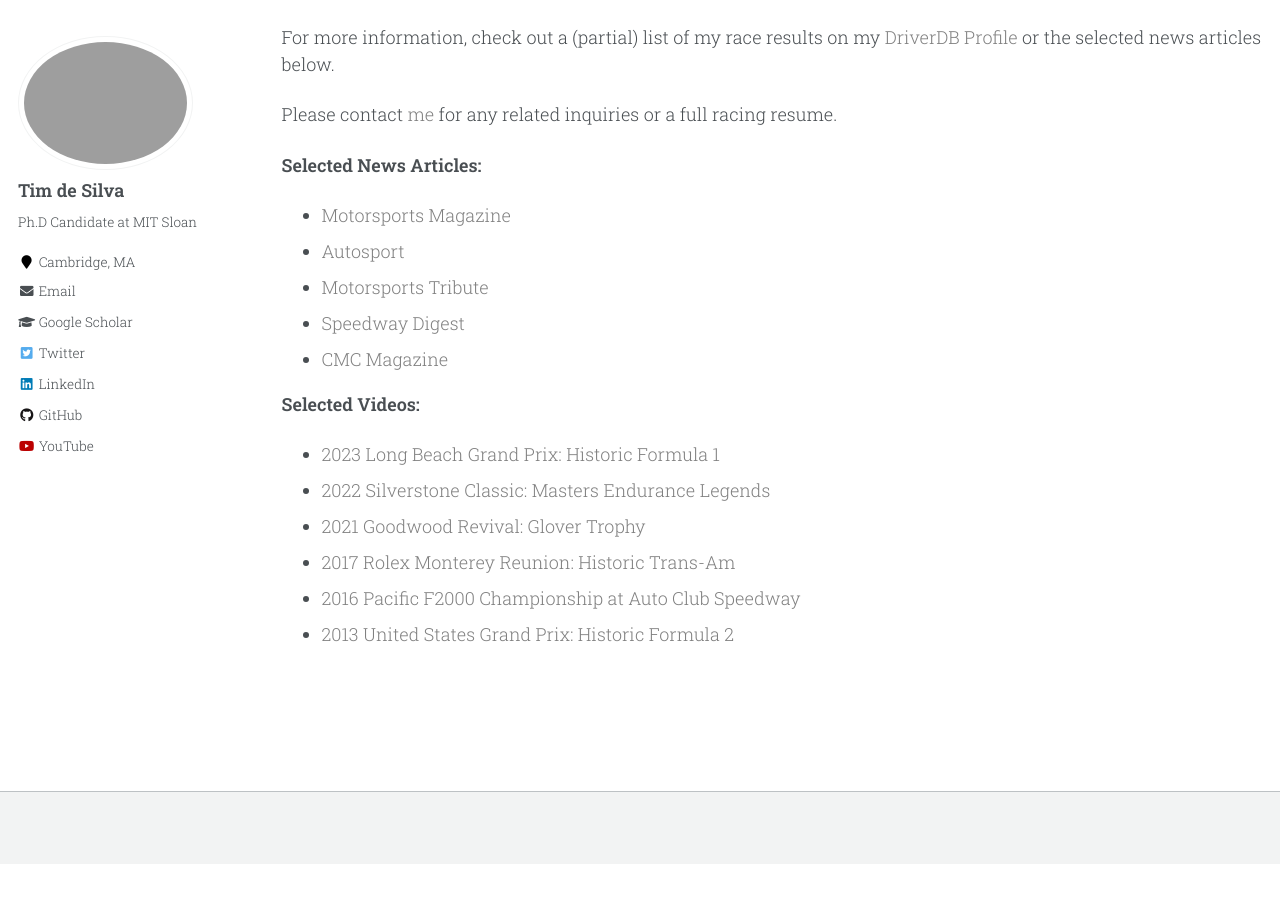
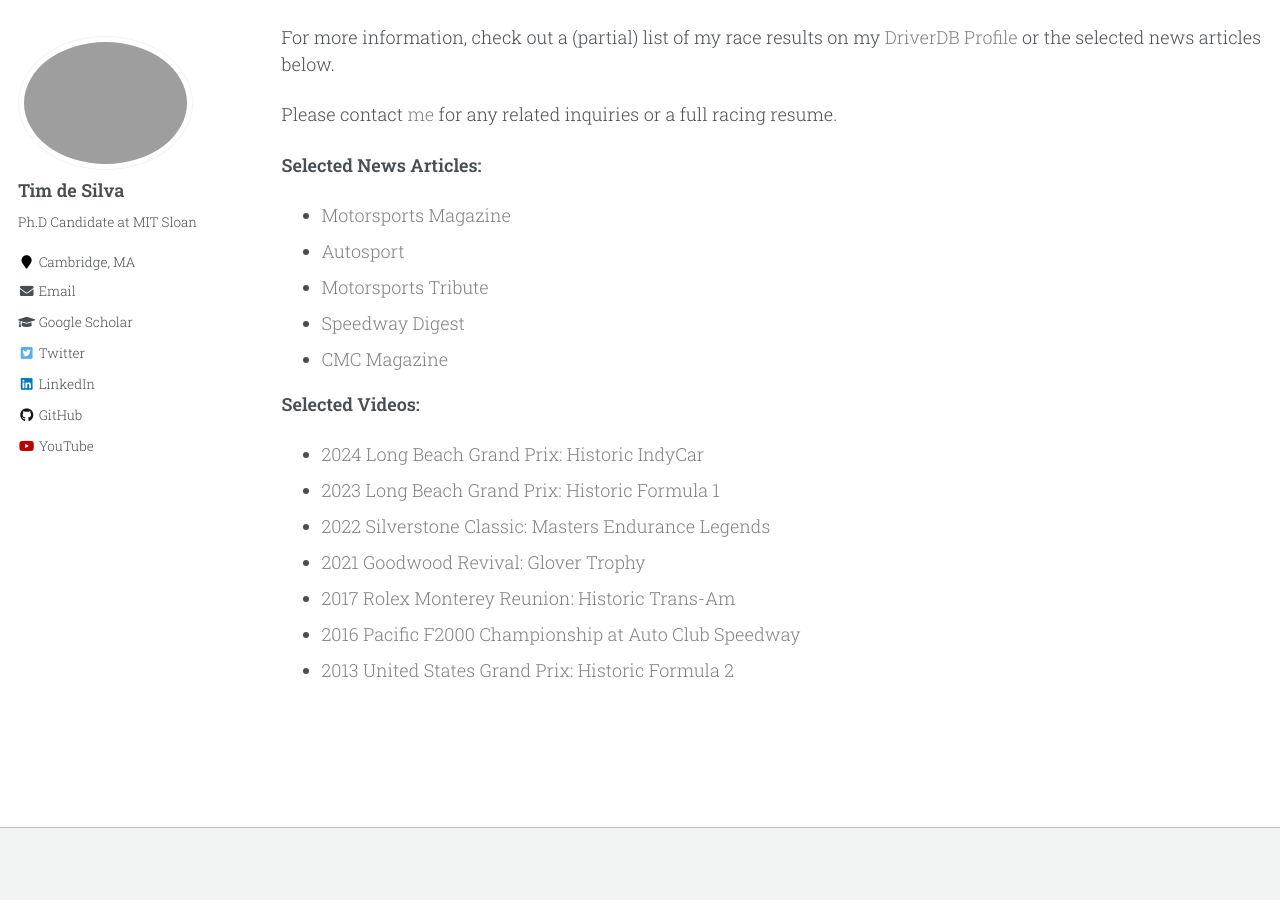
Before and after one commit to timhdesilva/timhdesilva.github.io, a Jekyll site: the page built from _pages/racing.html, in a window 1280 px wide and 900 px high, scrolled down 561 px. Built offline with Jekyll 4.4.1, drawn with Linux system fonts in a browser that asks for light colours; before the commit the page ends 1425 px from its top, so only the background shows below that.

Commit message:
update racing

```diff
--- a/_pages/racing.html
+++ b/_pages/racing.html
@@ -50,6 +50,7 @@ author_profile: true
 
 <p><strong>Selected Videos:</strong></p>
 <ul>
+  <li><a style="text-decoration:none; color:gray" href="https://www.youtube.com/watch?v=OxVawWkqV68">2024 Long Beach Grand Prix: Historic IndyCar </a></li>
   <li><a style="text-decoration:none; color:gray" href="https://www.youtube.com/watch?v=0tFj1ERvj44">2023 Long Beach Grand Prix: Historic Formula 1 </a></li>
   <li><a style="text-decoration:none; color:gray" href="https://youtu.be/kelYmLaWUj8?t=2029">2022 Silverstone Classic: Masters Endurance Legends</a></li>
   <li><a style="text-decoration:none; color:gray" href="https://www.youtube.com/watch?v=mSrUF0tg798">2021 Goodwood Revival: Glover Trophy</a></li>
```
